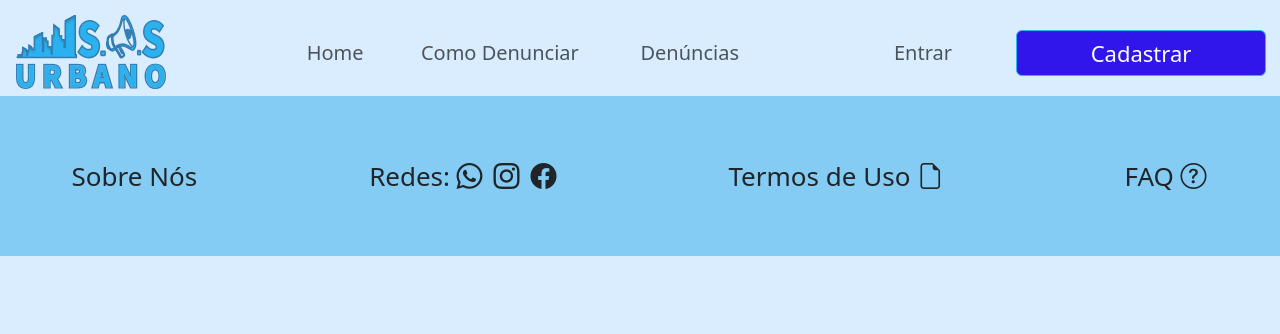
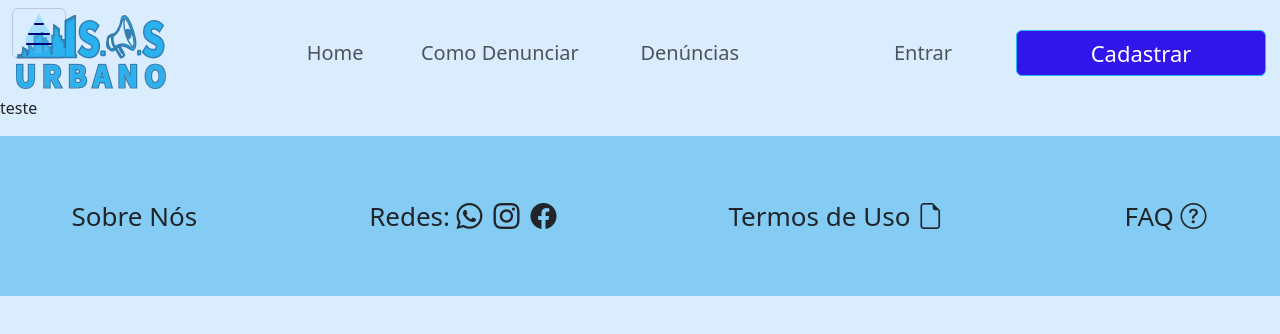
Before and after one commit to RafaelTabolka/fatec_sos_urbano_frontend, an Angular app: page /admin-reports in a window 1280 px wide. Shown: the top 334 px of the page. Built offline with nearby package versions, Linux system fonts and the light colour scheme.

Commit message:
Atualizando projeto

```diff
--- a/src/app/pages/admin/admin-reports/admin-reports.component.html
+++ b/src/app/pages/admin/admin-reports/admin-reports.component.html
@@ -1,2 +1,2 @@
-<!-- <app-sidebar-admin></app-sidebar-admin>
-<p>teste</p> -->
+<app-sidebar-admin></app-sidebar-admin>
+<p>teste</p>
```
